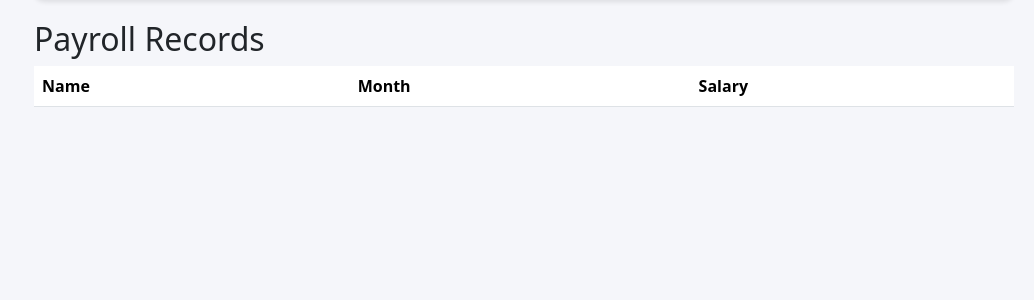
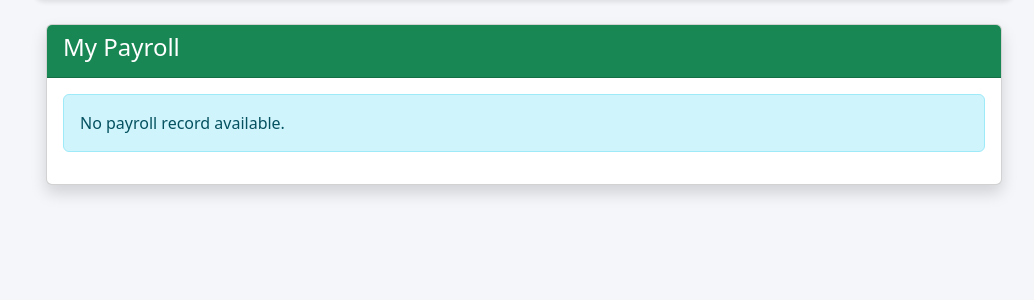
Before and after one commit to ifelodun/AV-KING-WORKER-FORM, a Python web app: template templates/payrolls.html in a window 1280 px wide. Shown: the part 92-392 px from the top of the page, without its empty margins (246-1280 px from the left). Run offline with Jinja, Linux system fonts and the light colour scheme; the template is opened without the code that fills it, so the values that code supplies are empty.

Commit message:
Refactor payrolls.html for improved layout and structure

```diff
--- a/templates/payrolls.html
+++ b/templates/payrolls.html
@@ -2,34 +2,116 @@
 
 {% block content %}
 
-<h2>Payroll Records</h2>
+<div class="container mt-4">
 
-<table class="table">
+    <div class="card shadow">
 
-<tr>
+        <div class="card-header bg-success text-white">
 
-<th>Name</th>
+            <h4>
 
-<th>Month</th>
+                My Payroll
 
-<th>Salary</th>
+            </h4>
 
-</tr>
+        </div>
 
-{% for p in payrolls %}
+        <div class="card-body">
 
-<tr>
+            {% if payrolls %}
 
-<td>{{p.fullname}}</td>
+            <div class="table-responsive">
 
-<td>{{p.month}}</td>
+                <table class="table table-bordered">
 
-<td>₦{{p.net_salary}}</td>
+                    <thead>
 
-</tr>
+                        <tr>
 
-{% endfor %}
+                            <th>Month</th>
+                            <th>Basic Salary</th>
+                            <th>Allowance</th>
+                            <th>Bonus</th>
+                            <th>Deduction</th>
+                            <th>Net Salary</th>
+                            <th>Status</th>
 
-</table>
+                        </tr>
+
+                    </thead>
+
+                    <tbody>
+
+                        {% for payroll in payrolls %}
+
+                        <tr>
+
+                            <td>
+
+                                {{ payroll.month }}
+
+                            </td>
+
+                            <td>
+
+                                ₦{{ payroll.basic_salary }}
+
+                            </td>
+
+                            <td>
+
+                                ₦{{ payroll.allowance }}
+
+                            </td>
+
+                            <td>
+
+                                ₦{{ payroll.bonus }}
+
+                            </td>
+
+                            <td>
+
+                                ₦{{ payroll.deduction }}
+
+                            </td>
+
+                            <td>
+
+                                ₦{{ payroll.net_salary }}
+
+                            </td>
+
+                            <td>
+
+                                {{ payroll.payment_status }}
+
+                            </td>
+
+                        </tr>
+
+                        {% endfor %}
+
+                    </tbody>
+
+                </table>
+
+            </div>
+
+            {% else %}
+
+            <div class="alert alert-info">
+
+                No payroll record available.
+
+            </div>
+
+            {% endif %}
+
+        </div>
+
+    </div>
+
+</div>
 
 {% endblock %}
```
